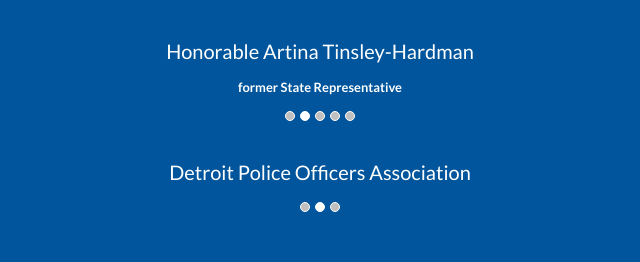
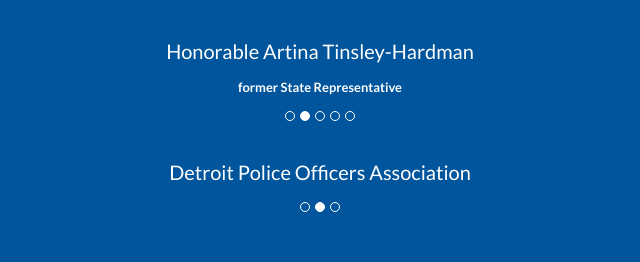
Before and after one commit to patrickonparker/CarlaCares, a website: page index.html in a window 1280 px wide. Shown: the part 2244-2506 px from the top of the page, 320-960 px from the left. Drawn offline with nearby package versions, Linux system fonts and the light colour scheme.

Commit message:
Changed indicator background color

```diff
--- a/css/carousel.css
+++ b/css/carousel.css
@@ -12,7 +12,7 @@
 }
 /* indicator color */
 #person-carousel .carousel-indicators li {
-  background: #c0c0c0;
+  background: #00559c;
 }
 /* active indicator */
 #person-carousel .carousel-indicators .active {
@@ -38,7 +38,7 @@
 }
 /* indicator color */
 #org-carousel .carousel-indicators li {
-  background: #c0c0c0;
+  background: #00559c;
 }
 /* active indicator */
 #org-carousel .carousel-indicators .active {
```
